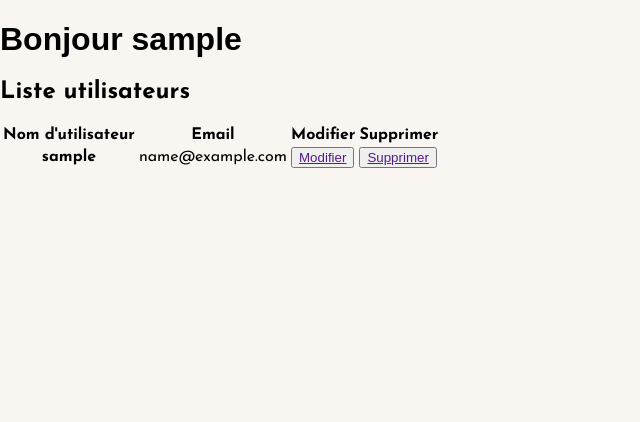
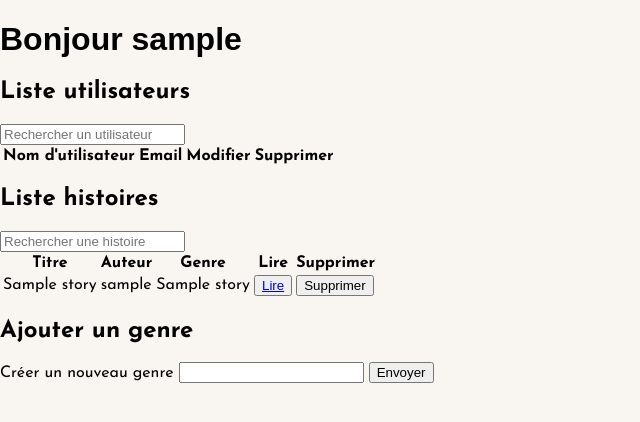
Before and after one commit to CooperPeaks/cadavre-exquis, a Node project: template views/admin_account.hbs in a window 1280 px wide. Shown: the part 74-496 px from the top of the page, without its empty margins (0-640 px from the left). Run offline with Node 20 templates, Linux system fonts and the light colour scheme; the template is opened without the code that fills it: most values are stand-ins (such as "Sample title", 1, 10 or a date in 2020); lists and menus that the app fills with data are empty; some libraries are stand-ins or nearby versions; some web fonts are replaced.

Commit message:
crud on user

```diff
--- a/views/admin_account.hbs
+++ b/views/admin_account.hbs
@@ -3,7 +3,9 @@
 </div>
 
 <div class="users-manage">
+    <div class="users-list">
         <h2>Liste utilisateurs</h2>
+        <input type="text" placeholder="Rechercher un utilisateur">
         <table class="users-table">
             <thead>
                 <tr>
@@ -14,21 +16,66 @@
                 </tr>
             </thead>
             <tbody>
-            {{#each users}}
+                {{#each user}}
                 <tr>
-                <th scope="row"> {{username}} </th>
+                    <td> {{username}} </th>
                     <td> {{email}} </td>
                     <td>
                         <button><a href="">Modifier</a></button>
                     </td>
                     <td>
-                    <form action="" method="post">
-                        <button type="submit"><a href="">Supprimer</a></button>
+                        <form action="/user/delete/{{id}}" method="post">
+                            <button type="submit">Supprimer</button>
                         </form>
                     </td>
                 </tr>
                 {{/each}}
             </tbody>
         </table>
+    </div>
+</div>
 
+
+<div class="stories-list">
+    <h2>Liste histoires</h2>
+    <input type="text" placeholder="Rechercher une histoire">
+    <table class="stories-table">
+        <thead>
+            <tr>
+                <th scope="col">Titre</th>
+                <th scope="col">Auteur</th>
+                <th scope="col">Genre</th>
+                <th scope="col">Lire</th>
+                <th scope="col">Supprimer</th>
+            </tr>
+        </thead>
+        <tbody>
+            {{#each stories}}
+            <tr>
+                <td> {{title}} </td>
+                <td> {{'user.username'}} </td>
+                <td> {{'genre.genre_name'}} </td>
+                <td>
+                    <button><a href="/story/read/{{id}}">Lire</a></button>
+                </td>
+                <td>
+                    <form action="/story/delete/{{id}}" method="post">
+                        <button type="submit">Supprimer</button>
+                    </form>
+                </td>
+            </tr>
+            {{/each}}
+        </tbody>
+    </table>
 </div>
+
+<div class="genre-create">
+    <h2>Ajouter un genre</h2>
+    <form action="/genre/create" method="post">
+        <div class="create-container">
+            <label for="genreName">Créer un nouveau genre</label>
+            <input type="text" name="genre_name" id="genre_name">
+            <button>Envoyer</button>
+        </div>
+    </form>
+</div>
--- a/views/partials/navbar.hbs
+++ b/views/partials/navbar.hbs
@@ -18,8 +18,5 @@
         <a href="/user/log">Se connecter</a>
         <a href="/user/register">S'inscrire</a>
         {{/if}}
-        {{#if isAdmin}}
-        <a href="/genre/create">Genre Create</a>
-        {{/if}}
     </div>
 </nav>
--- a/views/user_create.hbs
+++ b/views/user_create.hbs
@@ -3,13 +3,11 @@
 <form action="/user/register" method="post" class="register-form" onsubmit="return RegisterCheck()">
     <div class="username">
         <label for="username">Nom d'utilisateur</label>
-        <input name="username" type="text" id="username" placeholder="Entrez un nom d'utilisateur"
-            value="{{#if user}}{{user.username}}{{/if}}">
+        <input name="username" type="text" id="username" placeholder="Entrez un nom d'utilisateur">
     </div>
     <div class="email">
         <label for="email">Adresse email</label>
-        <input name="email" type="text" id="email" placeholder="Entrez une adresse email"
-            value="{{#if user}}{{user.email}}{{/if}}">
+        <input name="email" type="text" id="email" placeholder="Entrez une adresse email">
     </div>
     <div class="password">
         <label for="password">Mot de passe</label>
```
Also changed, not shown: api/controllers/storyController.js (+12 -3 lines), api/controllers/userController.js (+32 -7 lines), api/router.js (+9 -0 lines), views/user_account.hbs (+5 -11 lines), views/user_update.hbs (+15 -0 lines). Lines whose indentation alone changed are shown as unchanged.
